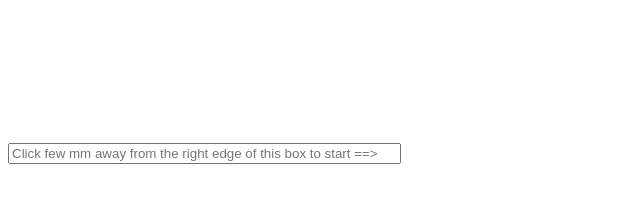
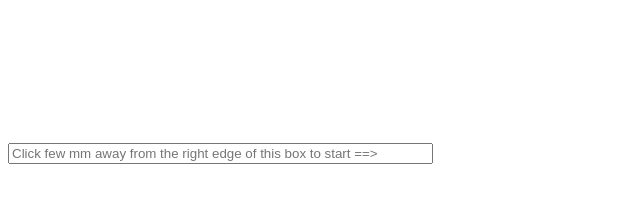
Before and after one commit to sureshnswamy/Art-work, a plain HTML site: page random_circle/index.html in a window 1280 px wide. Shown: the full height of the page, 0-640 px from the left. Drawn offline with Linux system fonts and the light colour scheme.

Commit message:
input box lenght edit

```diff
--- a/random_circle/index.html
+++ b/random_circle/index.html
@@ -24,7 +24,7 @@
 
 <div id="container">
 
-<input type="text" name="inputBox" size="46"placeholder="Click few mm away from the right edge of this box to start ==>">
+<input type="text" name="inputBox" size="50"placeholder="Click few mm away from the right edge of this box to start ==>">
 
 
 <canvas " id="imgCanvas" onclick="draw(event)"></canvas>
```
